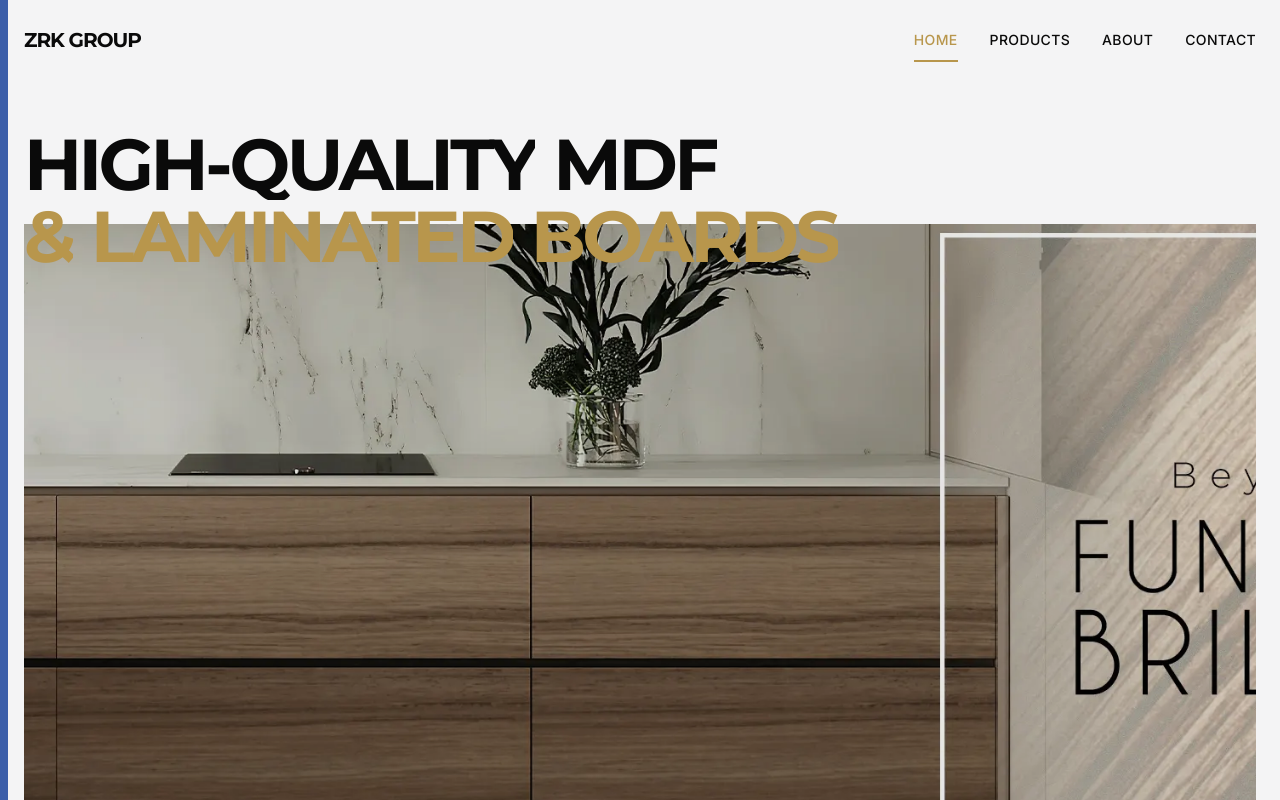
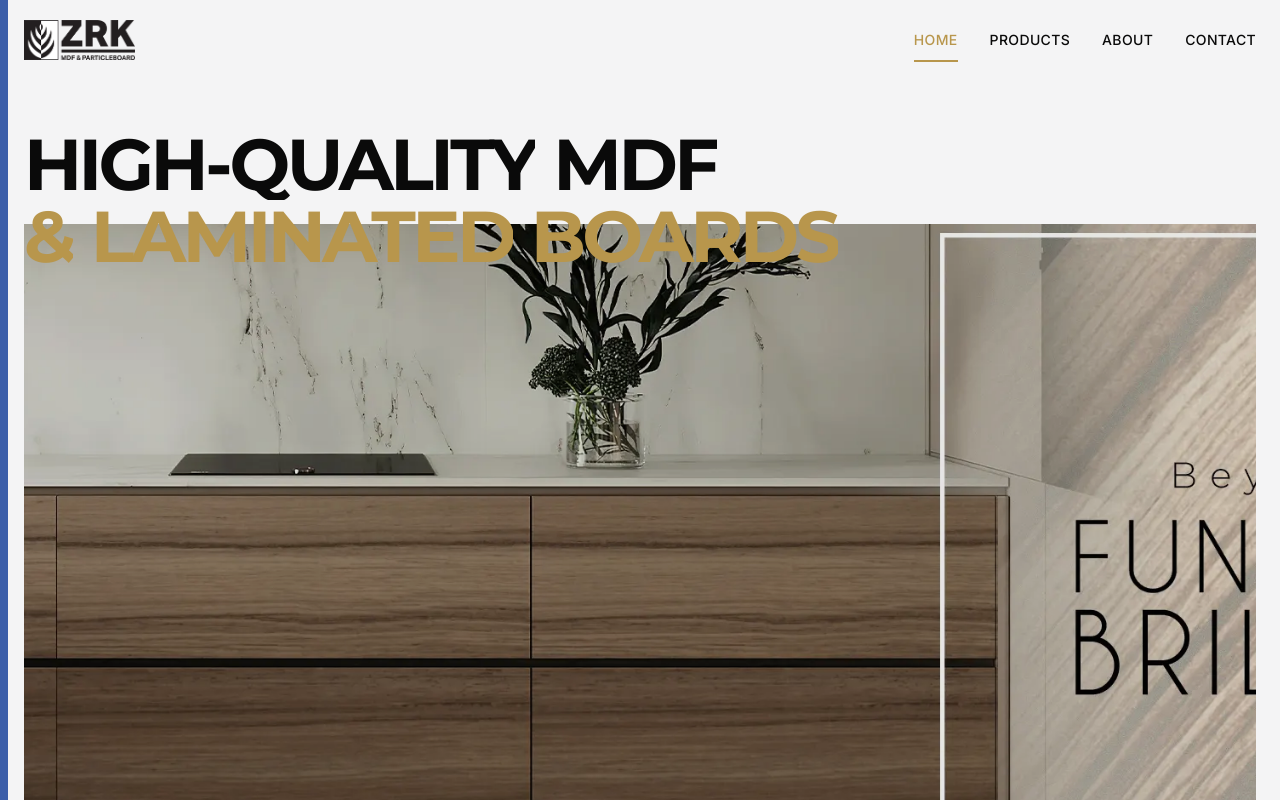
Before and after one commit to mashood-yar/ZRK-Website-2026, a React (Vite) app: page / in a window 1280 px wide. Shown: the top 800 px of the page. Built offline with nearby package versions, Linux system fonts and the light colour scheme.

Commit message:
UI: Replace text-based logos with ZRK brand image logo

```diff
--- a/src/components/Footer.jsx
+++ b/src/components/Footer.jsx
@@ -6,8 +6,8 @@ const Footer = () => {
         <footer className="bg-industrial-dark text-industrial-light py-16 px-6 border-t border-tundora/20">
             <div className="max-w-7xl mx-auto grid grid-cols-1 md:grid-cols-4 gap-12">
                 <div className="md:col-span-1">
-                    <Link to="/" className="text-2xl font-sans tracking-tighter uppercase font-bold mb-6 block">
-                        ZRK Group
+                    <Link to="/" className="mb-6 block">
+                        <img src="/assets/images/zrk-logo.png" alt="ZRK Group" className="h-10 md:h-12 w-auto invert opacity-90 hover:opacity-100 transition-opacity duration-300" />
                     </Link>
                     <p className="text-sm text-tundora font-body max-w-xs">
                         High-Quality MDF & Laminated Boards | ZRK Group Pakistan
--- a/src/components/Header.jsx
+++ b/src/components/Header.jsx
@@ -25,8 +25,8 @@ const Header = () => {
                     }`}
             >
                 <div className="max-w-7xl mx-auto px-6 h-20 flex items-center justify-between relative z-50">
-                    <Link to="/" className="text-xl font-sans tracking-tighter uppercase font-bold text-industrial-dark dark:text-industrial-light relative z-50">
-                        ZRK Group
+                    <Link to="/" className="relative z-50 flex items-center">
+                        <img src="/assets/images/zrk-logo.png" alt="ZRK Group" className="h-8 md:h-10 w-auto dark:invert transition-all duration-300" />
                     </Link>
 
                     {/* Mobile Menu Toggle */}
```
Also changed, not shown: public/assets/images/zrk-logo.png (added).
